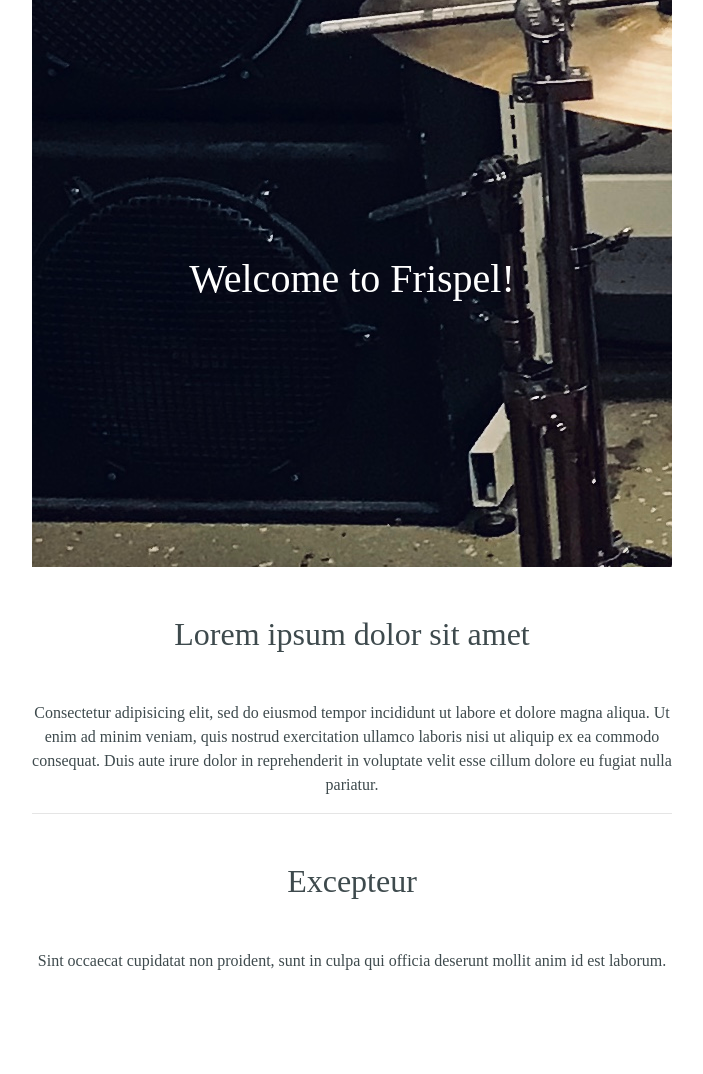
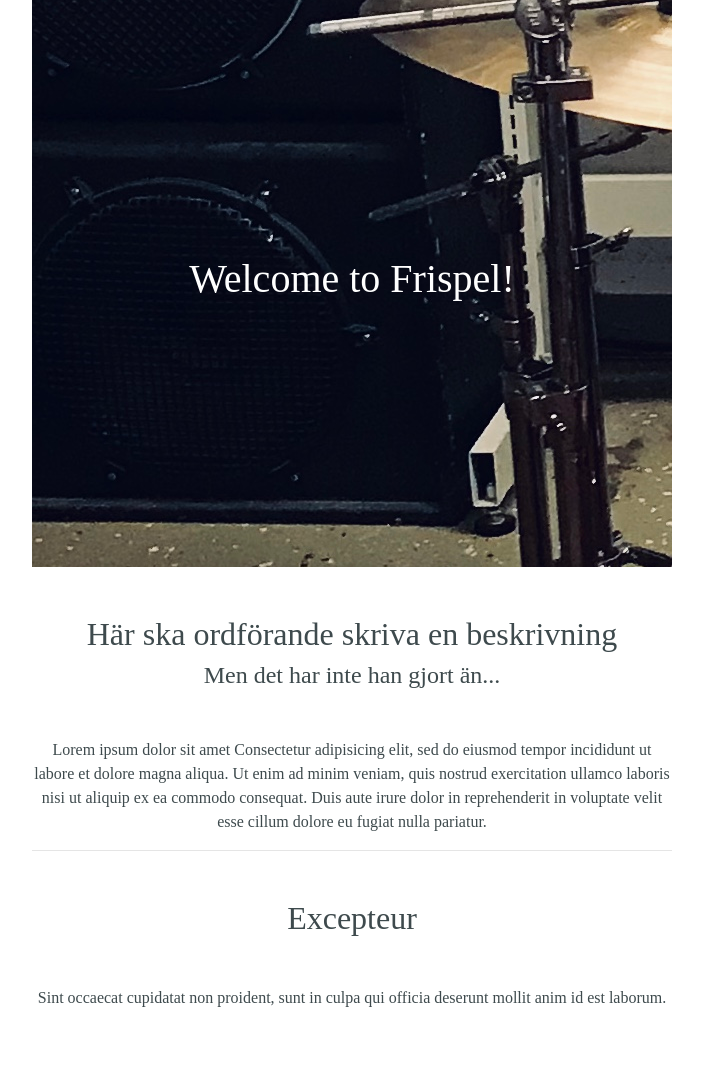
Before and after one commit to JosefUtbult/Frispel, a Django app: page / in a window 1280 px wide. Shown: the part 101-1175 px from the top of the page, without its empty margins (288-991 px from the left). Run offline with Django 3.2, Linux system fonts and the light colour scheme; some libraries are stand-ins or nearby versions; some web fonts are replaced.

Commit message:
Updated description

```diff
--- a/Content/templates/home.html
+++ b/Content/templates/home.html
@@ -9,9 +9,12 @@
 	</div>
 </div>
 
-<h2 class="m-5">Lorem ipsum dolor sit amet</h2>
+<div class="m-5">
+	<h2>Här ska ordförande skriva en beskrivning</h2>
+	<h4>Men det har inte han gjort än...</h4>
+</div>
 <p>
-	Consectetur adipisicing elit, sed do eiusmod
+	Lorem ipsum dolor sit amet Consectetur adipisicing elit, sed do eiusmod
 	tempor incididunt ut labore et dolore magna aliqua. Ut enim ad minim veniam,
 	quis nostrud exercitation ullamco laboris nisi ut aliquip ex ea commodo
 	consequat. Duis aute irure dolor in reprehenderit in voluptate velit esse
```
